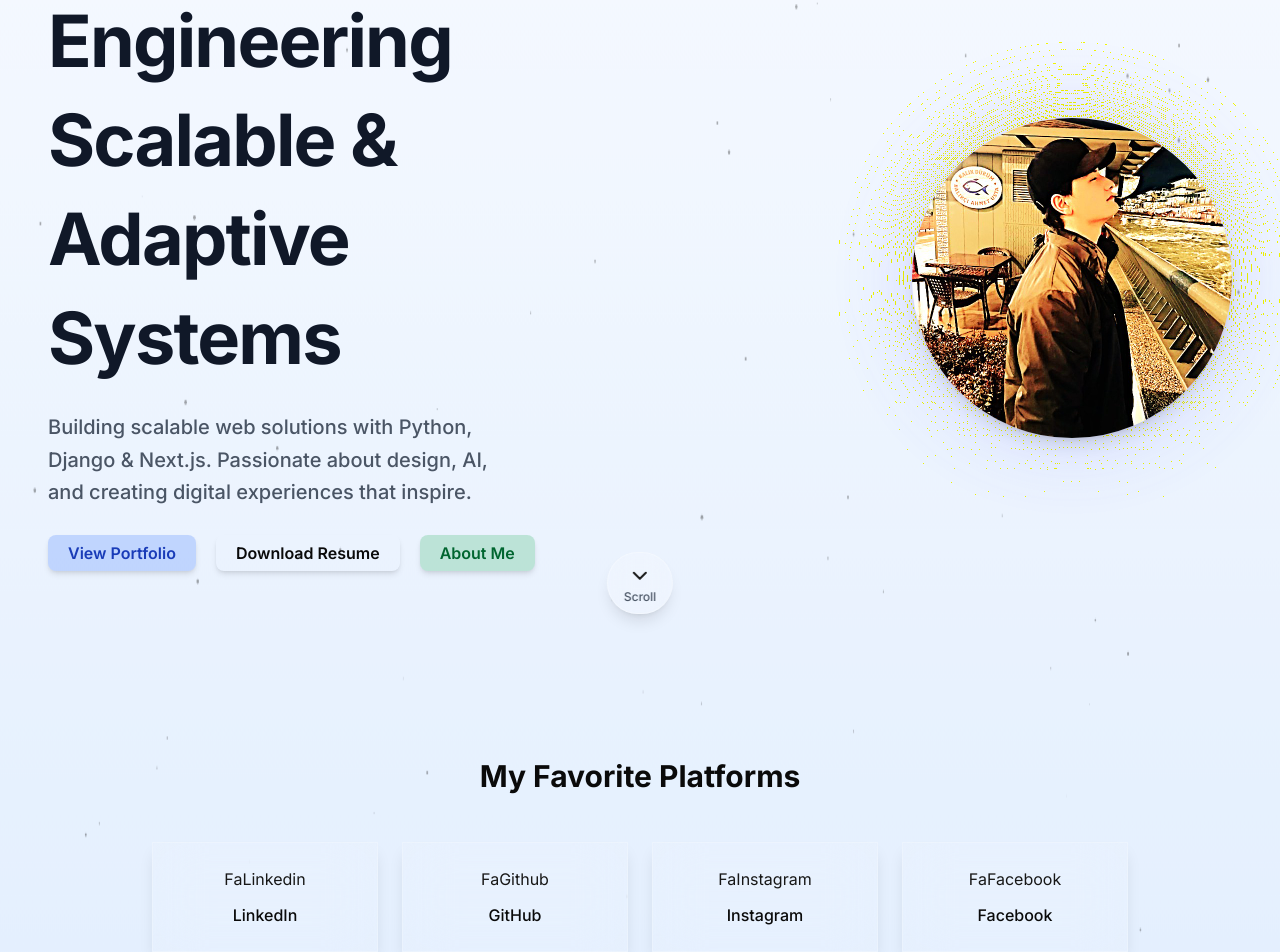
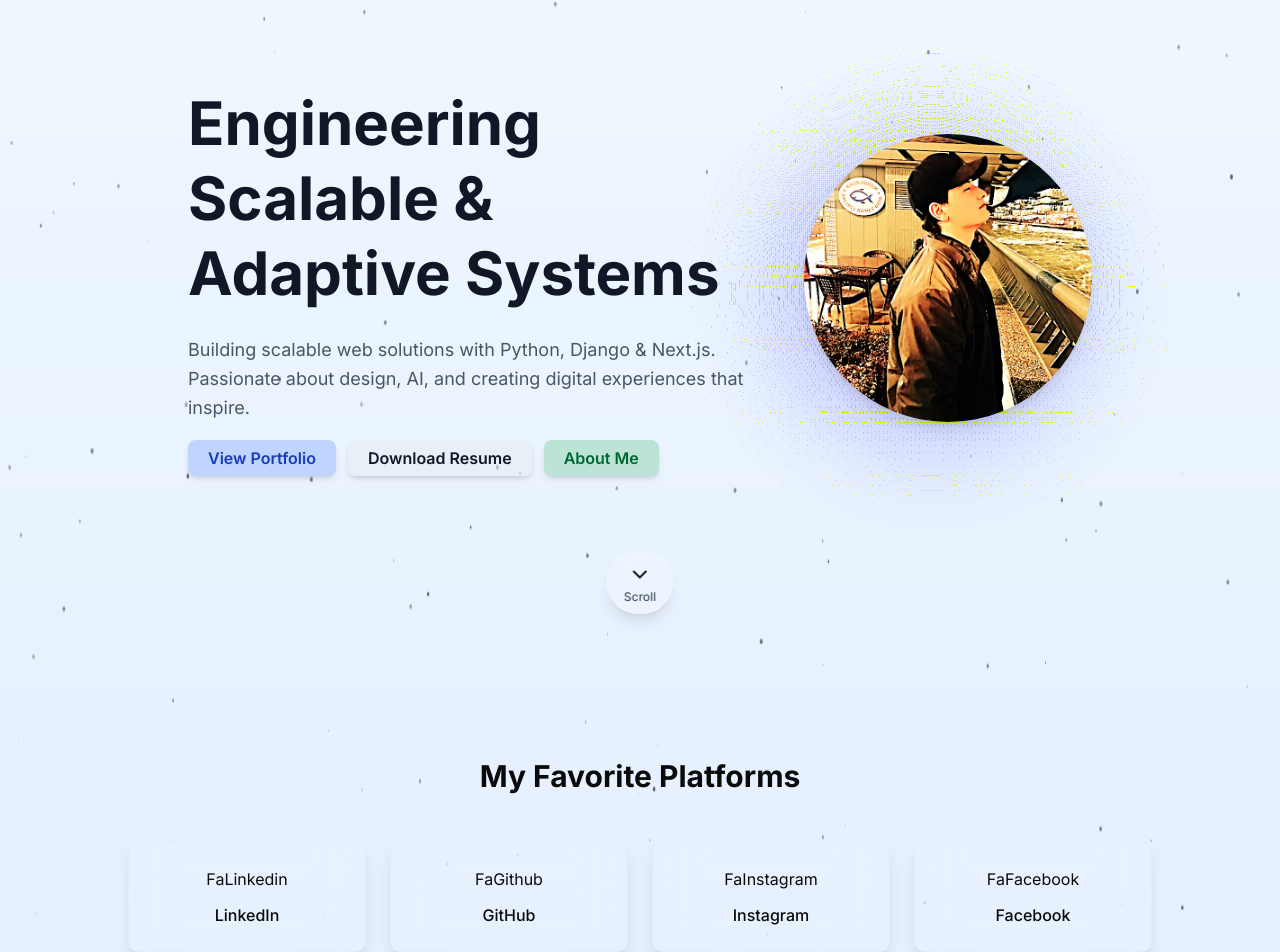
Before and after one commit to RustamovAkrom/NextJS-Portfolio, a Next.js app: page / in a window 1280 px wide. Shown: the part 154-1106 px from the top of the page. Built offline with nearby package versions, Linux system fonts and the light colour scheme.

Commit message:
full commit

```diff
--- a/src/app/(home)/page.tsx
+++ b/src/app/(home)/page.tsx
@@ -5,160 +5,132 @@ import { motion, AnimatePresence } from "framer-motion";
 import Link from "next/link";
 import Image from "next/image";
 import ScrollDownButton from "@/components/ScrollDownButton";
-
 import { HomeContentType } from "@/types/home";
 
 export default function Home() {
-  const [data, setData] = useState<HomeContentType[] | null>(null);
+  const [content, setContent] = useState<HomeContentType | null>(null);
   const [randomImage, setRandomImage] = useState<string | null>(null);
 
   useEffect(() => {
     fetch("/api/home")
       .then((res) => res.json())
       .then((json) => {
-        setData(json);
-        // Выбираем рандомное изображение из API
-        if (json.length && json[0].images?.length) {
-          const imgs = json[0].images;
-          const idx = Math.floor(Math.random() * imgs.length);
-          setRandomImage(imgs[idx]);
+        if (json?.length) {
+          const home = json[0];
+          setContent(home);
+          if (home.images?.length) {
+            const idx = Math.floor(Math.random() * home.images.length);
+            setRandomImage(home.images[idx]);
+          }
         }
       })
       .catch((err) => console.error("Ошибка загрузки:", err));
   }, []);
 
-  if (!data?.length || !randomImage) {
-    return <p className="text-center mt-20">Loading...</p>;
-  }
-
-  const content = data[0];
+  if (!content || !randomImage)
+    return <p className="text-center mt-20 text-gray-500">Loading...</p>;
 
   return (
-    <div className="">
-      {/* Hero Section */}
-      <section className="relative min-h-screen flex items-center">
-        <div className="max-w-7xl mx-auto grid grid-cols-1 md:grid-cols-2 gap-10 items-center px-4 sm:px-6 lg:px-8">
+    <main>
+      {/* === Hero Section === */}
+      <section className="relative min-h-screen flex flex-col justify-center items-center md:flex-row max-w-7xl mx-auto px-6 sm:px-8 gap-10">
+        {/* Текст */}
+        <motion.div
+          initial={{ opacity: 0, y: 40 }}
+          animate={{ opacity: 1, y: 0 }}
+          transition={{ duration: 0.8 }}
+          className="max-w-xl text-center md:text-left space-y-6"
+        >
+          <h1 className="text-4xl sm:text-5xl md:text-6xl font-bold text-gray-900 dark:text-white leading-tight">
+            {content.title}
+          </h1>
 
-          {/* Текстовая часть */}
-          <motion.div
-            className="space-y-5 text-center md:text-left max-w-xl mx-auto md:mx-0"
-            initial={{ opacity: 0, y: 50 }}
-            animate={{ opacity: 1, y: 0 }}
-            transition={{ duration: 1 }}
-            viewport={{ once: true }}
-          >
-            <motion.h1
-              className="text-4xl sm:text-5xl md:text-6xl lg:text-7xl font-bold tracking-tight text-gray-900 dark:text-white leading-snug text-balance"
-              initial={{ opacity: 0, y: 20 }}
-              animate={{ opacity: 1, y: 0 }}
-              transition={{ delay: 0.2, duration: 0.8 }}
-            >
-              {content.title}
-            </motion.h1>
-
-            <motion.p
-              className="mt-4 sm:mt-6 text-base sm:text-lg md:text-xl font-medium text-gray-600 dark:text-gray-300 leading-relaxed text-balance"
-              initial={{ opacity: 0, y: 10 }}
-              animate={{ opacity: 1, y: 0 }}
-              transition={{ delay: 0.5, duration: 0.8 }}
-            >
+          <p className="text-base sm:text-lg text-gray-600 dark:text-gray-300 leading-relaxed">
             {content.description}
-            </motion.p>
+          </p>
 
           {/* Кнопки */}
-            <motion.div
-              className="mt-6 sm:mt-8 flex flex-wrap justify-center md:justify-start gap-3 sm:gap-x-5"
-              initial={{ opacity: 0 }}
-              animate={{ opacity: 1 }}
-              transition={{ delay: 0.7, duration: 0.8 }}
+          <div className="flex flex-wrap justify-center md:justify-start gap-3 mt-6">
+            {[
+              {
+                href: "/projects",
+                text: "View Portfolio",
+                color:
+                  "bg-blue-600/20 dark:bg-blue-600/30 text-blue-800 dark:text-white hover:bg-blue-500/80",
+              },
+              {
+                href: content.resume,
+                text: "Download Resume",
+                color:
+                  "bg-gray-200/40 dark:bg-gray-700/30 text-gray-900 dark:text-white hover:bg-gray-300/70 dark:hover:bg-gray-600/50",
+              },
+              {
+                href: "/about",
+                text: "About Me",
+                color:
+                  "bg-green-600/20 dark:bg-green-600/30 text-green-800 dark:text-white hover:bg-green-500/80",
+              },
+            ].map(({ href, text, color }) => (
+              <motion.div key={href} whileHover={{ scale: 1.05 }}>
+                <Link
+                  href={href}
+                  className={`px-5 py-2 rounded-md font-semibold text-sm sm:text-base shadow-md hover:shadow-lg transition-all duration-300 ${color}`}
                 >
-              {/* Зеленая кнопка */}
-              <motion.div whileHover={{ scale: 1.05 }} transition={{ type: "spring", stiffness: 200 }}>
-                <Link
-                  href="/projects"
-                  className="rounded-md bg-blue-600/20 dark:bg-blue-600/30 px-5 py-2 text-sm sm:text-base font-semibold text-blue-800 dark:text-white shadow-md hover:bg-blue-500/80 hover:shadow-lg transition-all duration-300 whitespace-nowrap"
-                >
-                  View Portfolio
+                  {text}
                 </Link>
               </motion.div>
-
-              {/* Белая кнопка */}
-              <motion.div whileHover={{ scale: 1.05 }} transition={{ type: "spring", stiffness: 200 }}>
-                <Link
-                  href={content.resume}
-                  className="rounded-md bg-white-600/20 dark:bg-white/20 px-5 py-2 text-sm sm:text-base font-semibold text-dark-800 dark:text-dark-900 shadow-md hover:bg-white/80 dark:hover:bg-gray-200/80 hover:shadow-lg transition-all duration-300 whitespace-nowrap"
-                >
-                  Download Resume
-                </Link>
-              </motion.div>
-
-              {/* Синяя кнопка */}
-              <motion.div whileHover={{ scale: 1.05 }} transition={{ type: "spring", stiffness: 200 }}>
-                <Link
-                  href="/about"
-                  className="rounded-md bg-green-600/20 dark:bg-green-600/30 px-5 py-2 text-sm sm:text-base font-semibold text-green-800 dark:text-white shadow-md hover:bg-green-500/80 hover:shadow-lg transition-all duration-300 whitespace-nowrap"
-                >
-                  About Me
-                </Link>
-              </motion.div>
-            </motion.div>
-
+            ))}
+          </div>
         </motion.div>
 
         {/* Фото */}
         <motion.div
-            className="flex justify-center md:justify-end items-center relative"
-            initial={{ opacity: 0, x: 100 }}
+          className="relative flex justify-center md:justify-end"
+          initial={{ opacity: 0, x: 80 }}
           animate={{ opacity: 1, x: 0 }}
           transition={{ duration: 1 }}
-            viewport={{ once: true }}
         >
           {/* Glow effect */}
           <motion.div
-              className="absolute rounded-full w-44 h-44 sm:w-56 sm:h-56 md:w-72 md:h-72 lg:w-80 lg:h-80 bg-indigo-500/30 dark:bg-indigo-400/30 blur-2xl"
+            className="absolute w-64 h-64 md:w-80 md:h-80 rounded-full bg-indigo-500/30 dark:bg-indigo-400/30 blur-2xl"
             animate={{ scale: [1, 1.1, 1], opacity: [0.7, 1, 0.7] }}
             transition={{ duration: 2, repeat: Infinity }}
           />
 
-            {/* Image with fade and tilt */}
-            <AnimatePresence>
+          <AnimatePresence mode="wait">
             <motion.div
               key={randomImage}
               initial={{ opacity: 0, scale: 0.95 }}
               animate={{ opacity: 1, scale: 1 }}
               exit={{ opacity: 0, scale: 0.95 }}
               transition={{ duration: 0.8 }}
-                className="relative flex justify-center"
               whileHover={{ scale: 1.05, rotateY: 5, rotateX: -5 }}
+              className="relative z-10"
             >
               <Image
-                  className="rounded-full w-44 h-44 sm:w-56 sm:h-56 md:w-72 md:h-72 lg:w-80 lg:h-80 object-cover shadow-lg cursor-pointer relative z-10"
+                src={randomImage}
+                alt="Hero Image"
                 width={320}
                 height={320}
-                  src={randomImage}
-                  alt="Random Hero"
                 priority
+                className="rounded-full object-cover w-44 h-44 sm:w-56 sm:h-56 md:w-72 md:h-72 shadow-lg cursor-pointer"
               />
             </motion.div>
           </AnimatePresence>
         </motion.div>
 
-        </div>
-
-        {/* Scroll Down */}
-        <div className="absolute bottom-10 left-1/2 -translate-x-1/2 text-center">
+        <div className="absolute bottom-10 left-1/2 -translate-x-1/2">
           <ScrollDownButton />
         </div>
       </section>
 
-      {/* Favorite Platforms */}
-      <section className="py-20 relative">
-        <div className="max-w-5xl mx-auto px-6">
+      {/* === Favorite Platforms === */}
+      <section className="py-20 px-6">
         <h2 className="text-3xl font-bold text-center mb-12">
           My Favorite Platforms
         </h2>
 
-          <div className="grid grid-cols-2 sm:grid-cols-3 md:grid-cols-4 gap-6 w-full">
+        <div className="grid grid-cols-2 sm:grid-cols-3 md:grid-cols-4 gap-6 max-w-5xl mx-auto">
           {content.links.map((link, idx) => (
             <motion.a
               key={idx}
@@ -167,39 +139,32 @@ export default function Home() {
               rel="noopener noreferrer"
               whileHover={{ scale: 1.05 }}
               whileTap={{ scale: 0.97 }}
-                className="relative p-6 flex flex-col items-center justify-center gap-3
-                  border border-white/20 dark:border-black/20
-                  bg-white/10 dark:bg-black/10
-                  backdrop-blur-xl shadow-lg
-                  transition-all duration-300 hover:shadow-2xl hover:border-white/40 dark:hover:border-black/40
-                  group"
+              className="relative p-6 flex flex-col items-center gap-3 border border-gray-300/20 dark:border-gray-700/20 bg-white/10 dark:bg-black/10 backdrop-blur-xl rounded-lg shadow-lg group hover:shadow-2xl transition-all duration-300"
             >
               <div
-                  className={`absolute inset-0 rounded-md bg-gradient-to-br ${link.color} opacity-0 group-hover:opacity-50 blur-2xl transition-all duration-500 pointer-events-none`}
+                className={`absolute inset-0 rounded-lg bg-gradient-to-br ${link.color} opacity-0 group-hover:opacity-50 blur-2xl transition-all`}
               />
-                <div className="relative z-10 text-primary">{link.icon}</div>
+              <div className="relative z-10">{link.icon}</div>
               <p className="relative z-10 font-medium">{link.name}</p>
             </motion.a>
           ))}
         </div>
-        </div>
       </section>
 
-
-      {/* Mention Section */}
-      <div className="max-w-4xl mx-auto px-4 pb-14 text-center">
+      {/* === Mention === */}
+      <footer className="max-w-4xl mx-auto px-4 pb-16 text-center">
         <div className="h-px bg-gradient-to-r from-transparent via-gray-300 dark:via-gray-700 to-transparent mb-6" />
         <p className="text-gray-500 dark:text-gray-400 text-sm">
-          Do you want to know {" "}
+          Want to know more{" "}
           <Link
             href="/about"
             className="text-indigo-600 dark:text-indigo-400 hover:underline"
           >
-            About Me?
+            about me
           </Link>
-          . So let`s move on...
+          ? Let’s move on!
         </p>
-      </div>
-    </div>
+      </footer>
+    </main>
   );
 }
--- a/src/app/about/page.tsx
+++ b/src/app/about/page.tsx
@@ -227,7 +227,7 @@ export default function AboutPage() {
                 Let’s connect
               </motion.a>
               <motion.a
-                href="/cv.pdf"
+                href="/resumes/resume-1.pdf"
                 download
                 whileHover={{ scale: 1.05 }}
                 className="px-6 py-3 rounded-full border border-gray-300 dark:border-gray-700 bg-transparent text-gray-700 dark:text-gray-300 hover:bg-gray-100 dark:hover:bg-gray-800 transition"
--- a/src/app/layout.tsx
+++ b/src/app/layout.tsx
@@ -50,7 +50,14 @@ export default function RootLayout({ children }: { children: React.ReactNode })
         <ThemeProvider attribute="class" defaultTheme="system" enableSystem disableTransitionOnChange>
           <Loader>
             <Header />
-            <BackgroundAnimation>
+            <BackgroundAnimation
+            config={{
+    numStars: 150,
+    speed: 0.2,
+    darkGradient: ["#050510", "#1a1a3a"],
+    lightGradient: ["#eef7ff", "#dbeafe"],
+  }}
+            >
               <main className="container mx-auto px-4 py-8">{children}</main>
             </BackgroundAnimation>
             <Footer />
--- a/src/components/BagroundAnimation.tsx
+++ b/src/components/BagroundAnimation.tsx
@@ -1,9 +1,18 @@
-// components/BackgroundAnimation.tsx
 "use client";
 
 import { useEffect, useRef } from "react";
 
-export default function BackgroundAnimation({ children }: { children: React.ReactNode }) {
+interface BackgroundAnimationProps {
+  children: React.ReactNode;
+  config?: {
+    numStars?: number;
+    speed?: number;
+    darkGradient?: [string, string];
+    lightGradient?: [string, string];
+  };
+}
+
+export default function BackgroundAnimation({ children, config }: BackgroundAnimationProps) {
   const canvasRef = useRef<HTMLCanvasElement>(null);
 
   useEffect(() => {
@@ -12,8 +21,23 @@ export default function BackgroundAnimation({ children }: { children: React.Reac
     const ctx = canvas.getContext("2d");
     if (!ctx) return;
 
-    let stars: { x: number; y: number; vx: number; vy: number; radius: number }[] = [];
-    const numStars = 90;
+    // Настройки (по умолчанию + кастомизация)
+    const {
+      numStars = 120,
+      speed = 0.15,
+      darkGradient = ["#050510", "#0a0a2a"],
+      lightGradient = ["#f5f9ff", "#dbeafe"],
+    } = config || {};
+
+    let stars: {
+      x: number;
+      y: number;
+      vx: number;
+      vy: number;
+      radius: number;
+      alpha: number;
+      flicker: number;
+    }[] = [];
 
     const resize = () => {
       canvas.width = window.innerWidth;
@@ -21,11 +45,14 @@ export default function BackgroundAnimation({ children }: { children: React.Reac
       stars = Array.from({ length: numStars }).map(() => ({
         x: Math.random() * canvas.width,
         y: Math.random() * canvas.height,
-        vx: (Math.random() - 0.5) * 0.2,
-        vy: (Math.random() - 0.5) * 0.2,
-        radius: Math.random() * 1.2 + 0.2,
+        vx: (Math.random() - 0.5) * speed,
+        vy: (Math.random() - 0.5) * speed,
+        radius: Math.random() * 1.3 + 0.3,
+        alpha: Math.random() * 0.6 + 0.4,
+        flicker: Math.random() * 0.015 + 0.005,
       }));
     };
+
     resize();
     window.addEventListener("resize", resize);
 
@@ -34,31 +61,37 @@ export default function BackgroundAnimation({ children }: { children: React.Reac
 
       // Градиентный фон
       const gradient = ctx.createLinearGradient(0, 0, 0, canvas.height);
-      if (isDark) {
-        gradient.addColorStop(0, "#0a0a0f");
-        gradient.addColorStop(1, "#1a1a2e");
-      } else {
-        gradient.addColorStop(0, "#f5f9ff");
-        gradient.addColorStop(1, "#dbeafe");
-      }
+      const [g1, g2] = isDark ? darkGradient : lightGradient;
+      gradient.addColorStop(0, g1);
+      gradient.addColorStop(1, g2);
       ctx.fillStyle = gradient;
       ctx.fillRect(0, 0, canvas.width, canvas.height);
 
-      // Звёзды
+      // Анимация звёзд
       stars.forEach((star) => {
         star.x += star.vx;
         star.y += star.vy;
+
+        // Отражение от границ
         if (star.x < 0 || star.x > canvas.width) star.vx *= -1;
         if (star.y < 0 || star.y > canvas.height) star.vy *= -1;
 
+        // Эффект мерцания
+        star.alpha += star.flicker * (Math.random() > 0.5 ? 1 : -1);
+        star.alpha = Math.min(1, Math.max(0.3, star.alpha));
+
         ctx.beginPath();
         ctx.arc(star.x, star.y, star.radius, 0, Math.PI * 2);
-        ctx.fillStyle = isDark ? "rgba(255,255,255,0.6)" : "rgba(0,0,0,0.4)";
+        ctx.fillStyle = isDark
+          ? `rgba(255,255,255,${star.alpha})`
+          : `rgba(0,0,0,${star.alpha * 0.8})`;
         ctx.fill();
       });
 
-      // Лёгкий blur-слой поверх (эффект стекла)
-      ctx.fillStyle = isDark ? "rgba(20,20,40,0.2)" : "rgba(255,255,255,0.15)";
+      // Лёгкий слой для "глубины"
+      ctx.fillStyle = isDark
+        ? "rgba(15,15,35,0.25)"
+        : "rgba(255,255,255,0.18)";
       ctx.fillRect(0, 0, canvas.width, canvas.height);
 
       requestAnimationFrame(animate);
@@ -67,15 +100,19 @@ export default function BackgroundAnimation({ children }: { children: React.Reac
     animate();
 
     return () => window.removeEventListener("resize", resize);
-  }, []);
+  }, [config]);
 
   return (
     <div className="relative w-full min-h-screen overflow-hidden">
-      <canvas ref={canvasRef} className="absolute inset-0 -z-10 h-full w-full" />
+      <canvas
+        ref={canvasRef}
+        className="absolute inset-0 -z-10 h-full w-full"
+      />
       <div className="relative z-10">{children}</div>
     </div>
   );
 }
+
 
 // // components/BackgroundAnimation.tsx
 // "use client";
```
Also changed, not shown: src/components/Header.tsx (+8 -18 lines). Lines whose indentation alone changed are shown as unchanged.
